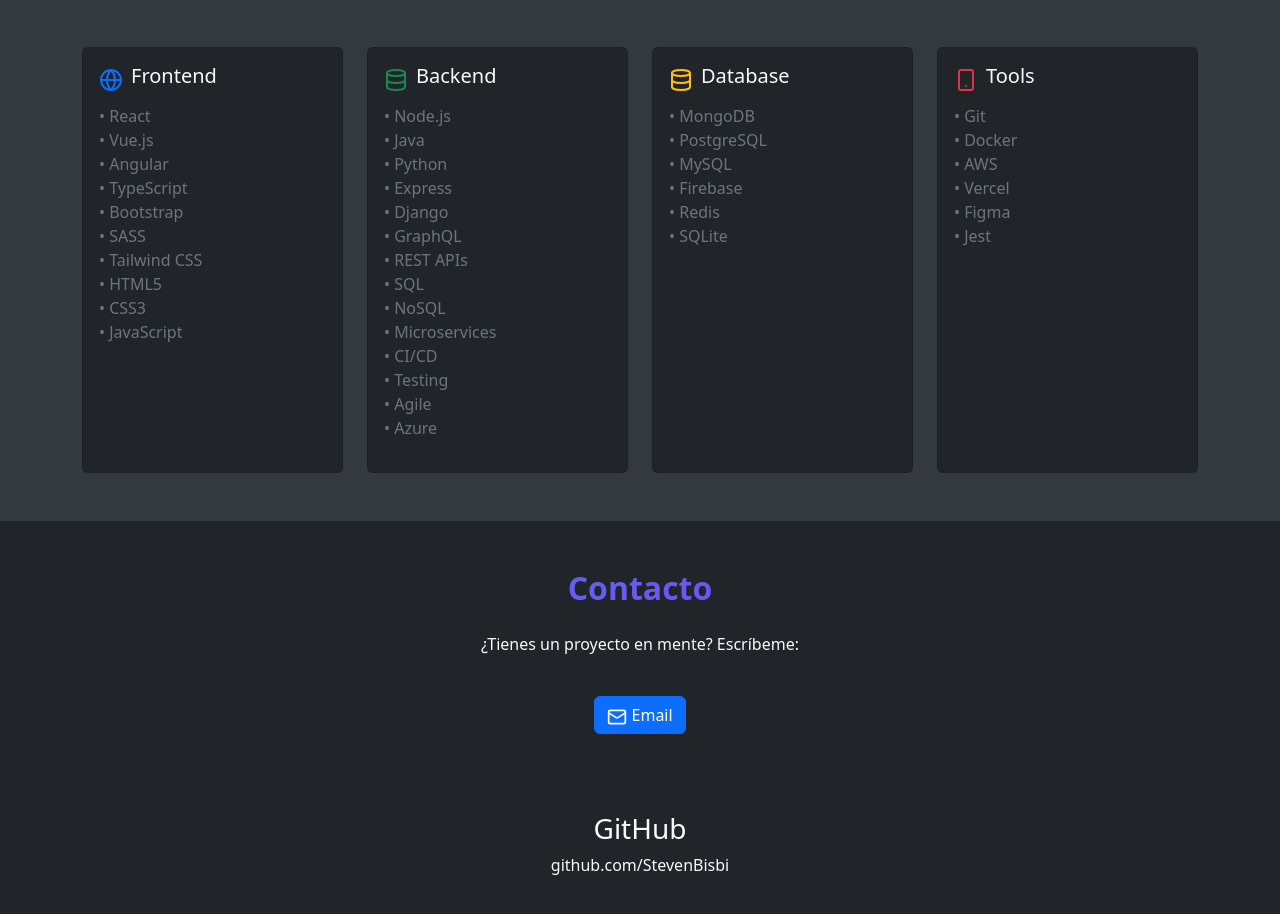
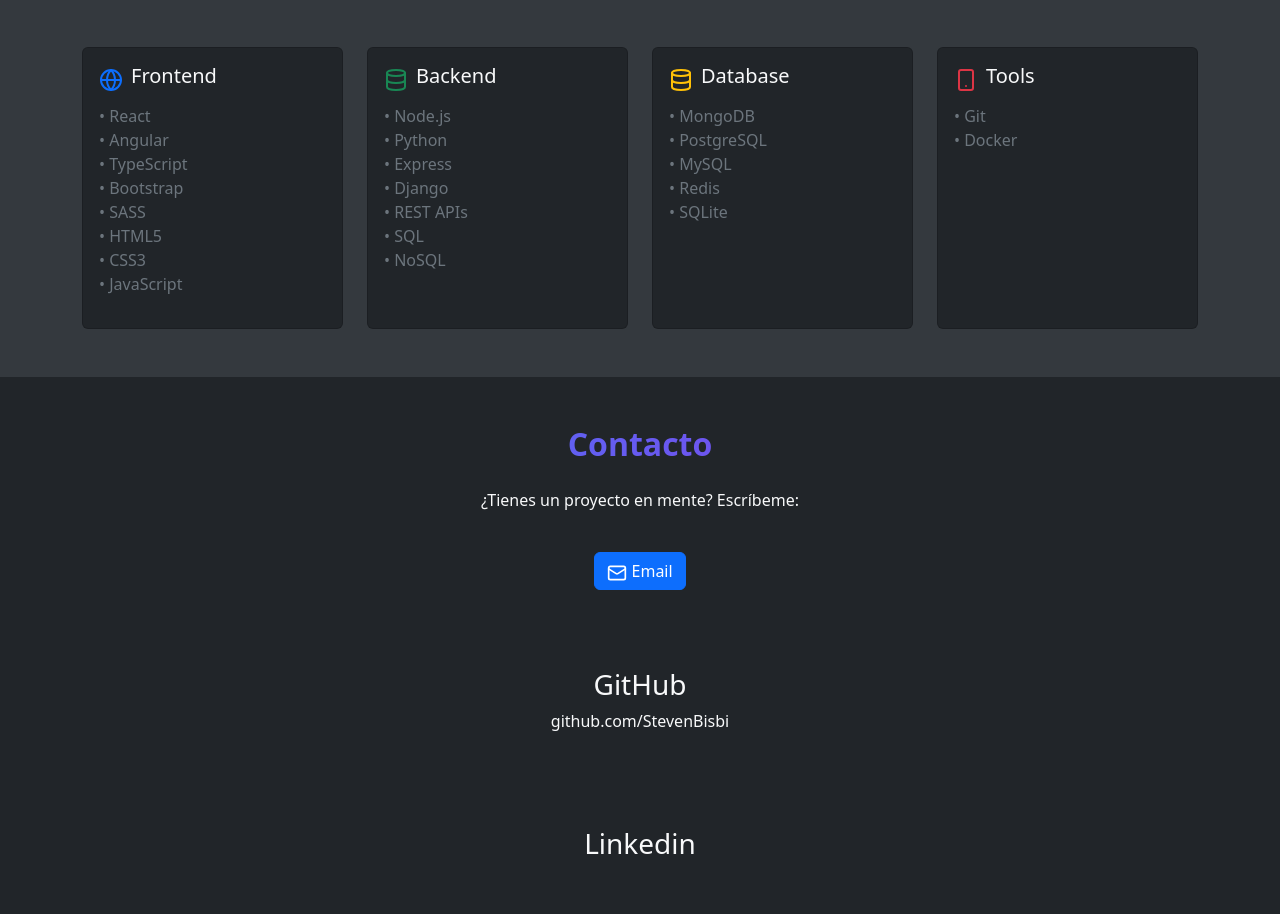
Before and after one commit to stevenbisbi/portafolio, a React (Vite) app: page / in a window 1280 px wide. Shown: the part 2340-3254 px from the top of the page. Built offline with nearby package versions, Linux system fonts and the light colour scheme; some icons are missing.

Commit message:
change in skills

```diff
--- a/src/components/Skills.jsx
+++ b/src/components/Skills.jsx
@@ -6,12 +6,12 @@
       category: "Frontend",
       items: [
         "React",
-        "Vue.js",
+        /* "Vue.js", */
         "Angular",
         "TypeScript",
         "Bootstrap",
         "SASS",
-        "Tailwind CSS",
+        /* "Tailwind CSS", */
         "HTML5",
         "CSS3",
         "JavaScript",
@@ -22,30 +22,36 @@
       category: "Backend",
       items: [
         "Node.js",
-        "Java",
+        /*  "Java", */
         "Python",
         "Express",
         "Django",
-        "GraphQL",
+        /* "GraphQL", */
         "REST APIs",
         "SQL",
         "NoSQL",
-        "Microservices",
+        /* "Microservices",
         "CI/CD",
         "Testing",
         "Agile",
-        "Azure",
+        "Azure", */
       ],
       icon: <Database className="text-success me-2" />,
     },
     {
       category: "Database",
-      items: ["MongoDB", "PostgreSQL", "MySQL", "Firebase", "Redis", "SQLite"],
+      items: [
+        "MongoDB",
+        "PostgreSQL",
+        "MySQL",
+        /* "Firebase", */ "Redis",
+        "SQLite",
+      ],
       icon: <Database className="text-warning me-2" />,
     },
     {
       category: "Tools",
-      items: ["Git", "Docker", "AWS", "Vercel", "Figma", "Jest"],
+      items: ["Git", "Docker" /* "AWS", "Vercel", "Figma", "Jest" */],
       icon: <Smartphone className="text-danger me-2" />,
     },
   ];
```
